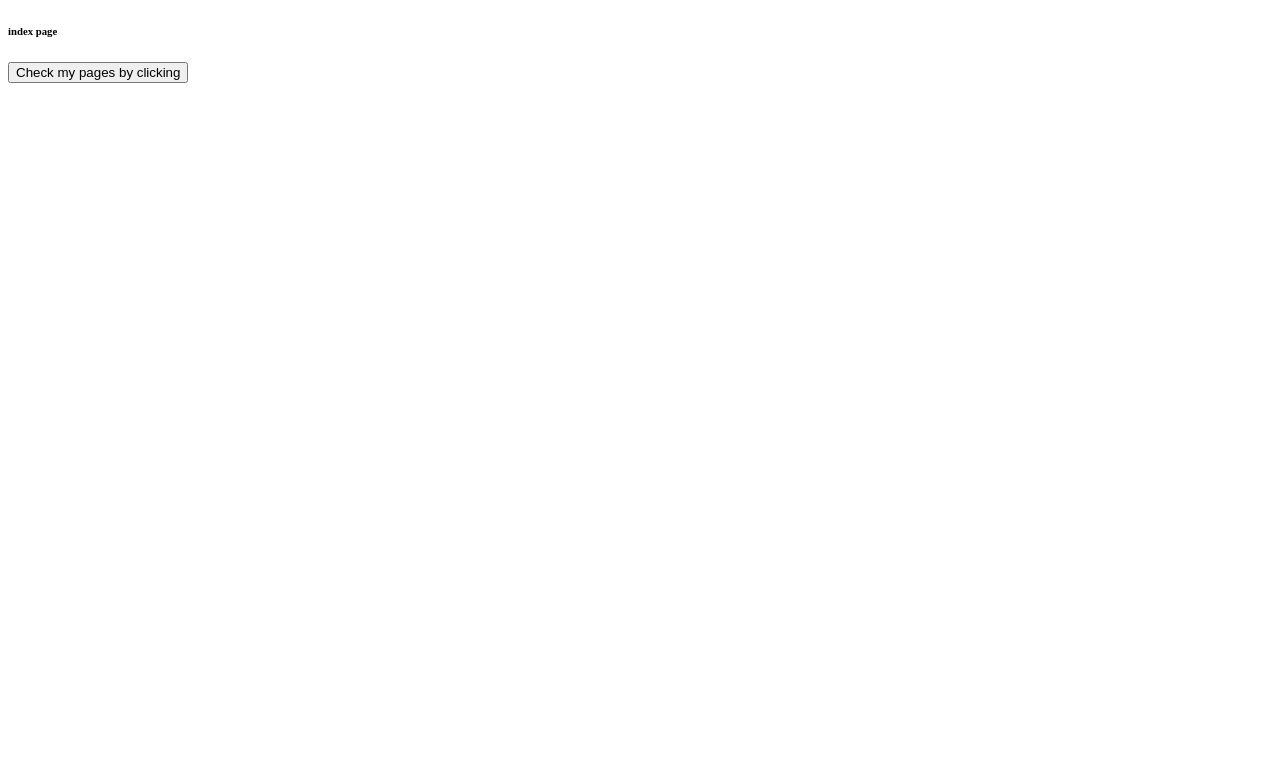
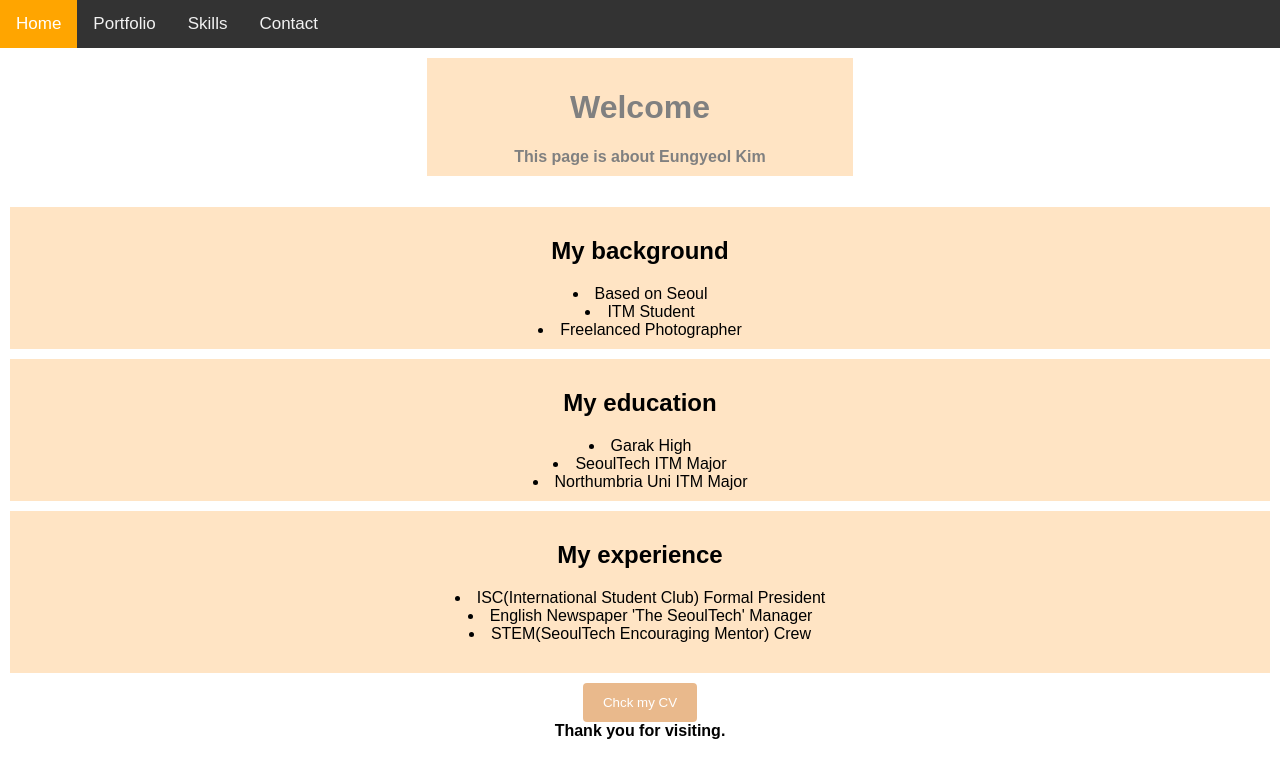
Before and after one commit to ST-ITM/lab01-s21versurfer, a plain HTML site: page index.html in a window 1280 px wide. Drawn offline with Linux system fonts and the light colour scheme.

Commit message:
index final edit

```diff
--- a/index.html
+++ b/index.html
@@ -1,15 +1,92 @@
 <!DOCTYPE html>
-<html lang="en">
-<head>
-<title>index</title>
+<html>
+  <link rel="stylesheet" href="style_hompage.css">
+  <head>
+    <meta charset="UTF-8">
+    <meta name="viewport" content="width=device-width, initial-scale=1.0">
+    <link rel="stylesheet" href="style_homepage.css">
+    <title>Homepage</title>
+  </head>
 
-</head>
 <body>
-<h6>index page</h6>
-<a href="HomePage.html">
-    <button class="accordion-button" type="button" data-bs-toggle="collapse" data-bs-target="#collapseOne" aria-expanded="true" aria-controls="collapseOne">
-      Check my pages by clicking
-    </button></a>
 
-</body>
+  <div class="topnav">
+    <a class="active" href="#home">Home</a>
+    <a href="PortfolioPage.html" href="#portfolio">Portfolio</a>
+    <a href="SkillPage.html" href="#skills">Skills</a>
+    <a href="ContactPage.html" href="#contact">Contact</a>
+  </div>
+
+
+
+  <div class="accordion" id="accordionExample" style="color: gray;">
+    <div class="accordion-item">
+      <h1 class="accordion-header">
+        Welcome
+
+
+            </h1>
+      <strong>This page is about Eungyeol Kim</strong>
+    </div>
+    </div>
+    <h2>
+      <h1>
+
+      </h1>
+    </h2>
+
+
+    <div class="accordion-item">
+      <h2 class="accordion-header">
+        My background
+
+      </h2>
+<strong>
+
+</strong>
+        <div class="accordion-body">
+         <li>Based on Seoul</li>
+         <li>ITM Student</li>
+         <li>Freelanced Photographer</li>
+        </div>
+      </div>
+    </div>
+    <div class="accordion-item">
+      <h2 class="accordion-header">
+        My education
+      </h2>
+
+        <div class="accordion-body">
+          <li>Garak High</li>
+          <li>SeoulTech ITM Major</li>
+          <li>Northumbria Uni ITM Major</li>
+        </div>
+      </div>
+    </div>
+    <div class="accordion-item">
+      <h2 class="accordion-header">
+        My experience
+      </h2>
+
+        <div class="accordion-body">
+          <li>ISC(International Student Club) Formal President</li>
+          <li>English Newspaper 'The SeoulTech' Manager</li>
+          <li>STEM(SeoulTech Encouraging Mentor) Crew</li>
+        </div>
+        <h2>
+
+        </h2>
+
+      </div>
+      </div>
+      <div class="accordion-body">
+        <a href="CV.html">
+      <button class="accordion-button" type="button" data-bs-toggle="collapse" data-bs-target="#collapseOne" aria-expanded="true" aria-controls="collapseOne">
+        Chck my CV
+      </button></a>
+        <div class="accordion-body">
+          <strong>Thank you for visiting.</strong>
+        </div>
+      </div>
+  </body>
 </html>
```
